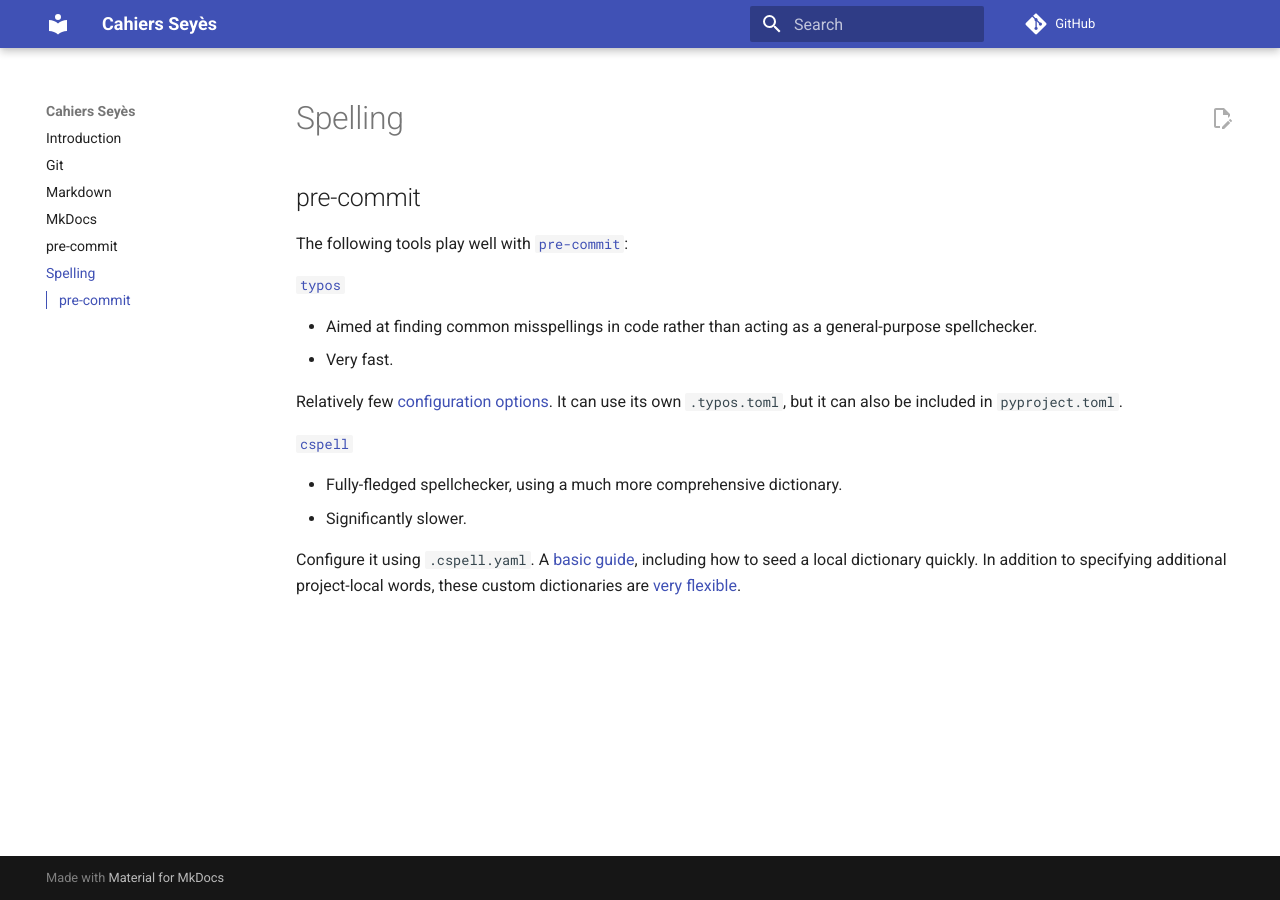
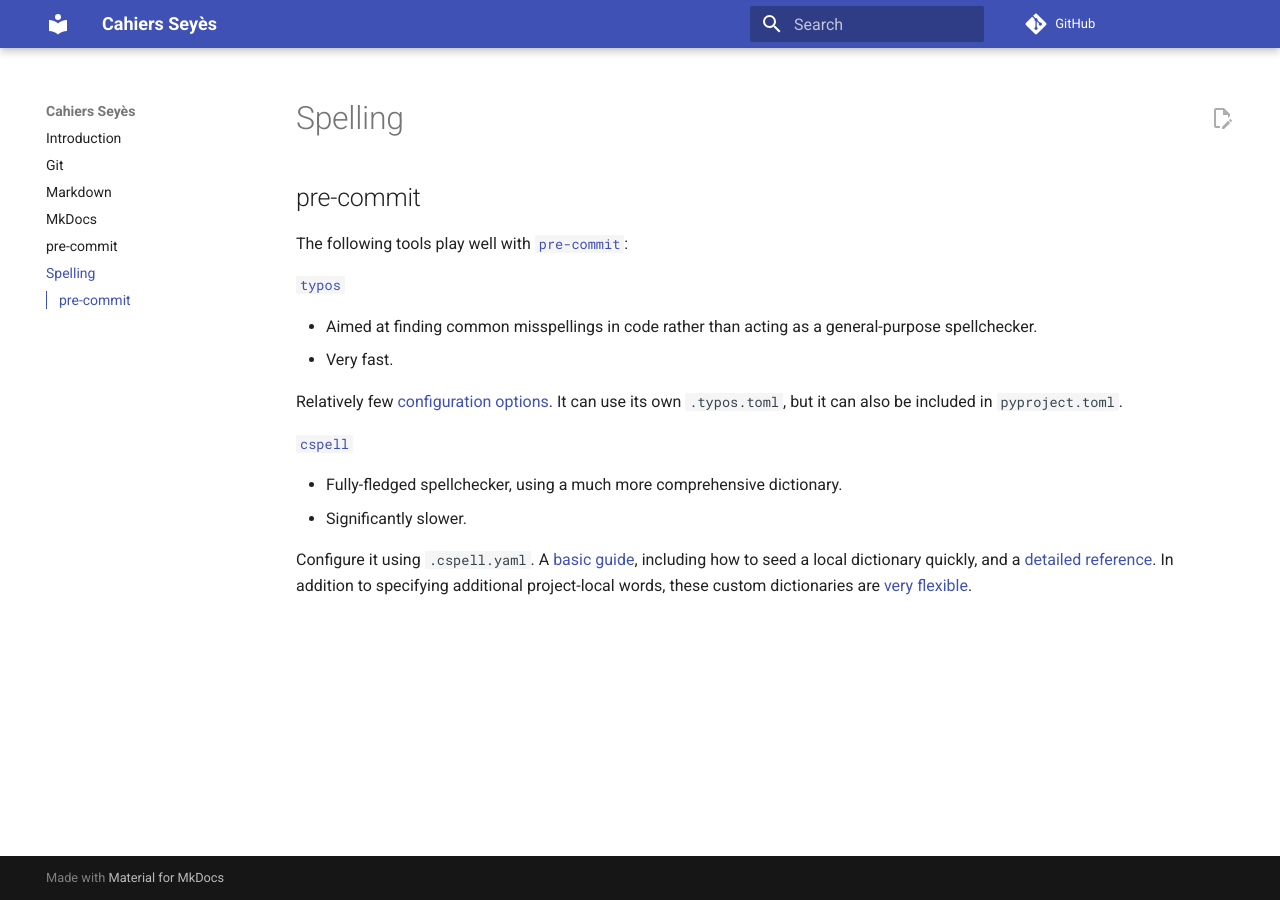
Before and after one commit to ligne/cahiers, an MkDocs documentation site: the page built from docs/spelling.md, in a window 1280 px wide. Built offline with MkDocs 1.6.1 and Material for MkDocs 9.7.7, drawn with Linux system fonts in a browser that asks for light colours; comment, search, counter and statistics services are not loaded.

Commit message:
cspell configuration reference

```diff
--- a/docs/spelling.md
+++ b/docs/spelling.md
@@ -18,5 +18,5 @@ It can use its own `.typos.toml`, but it can also be included in `pyproject.toml
 * Significantly slower.
 
 Configure it using `.cspell.yaml`.
-A [basic guide](https://cspell.org/docs/getting-started), including how to seed a local dictionary quickly.
+A [basic guide](https://cspell.org/docs/getting-started), including how to seed a local dictionary quickly, and a [detailed reference](https://cspell.org/docs/Configuration).
 In addition to specifying additional project-local words, these custom dictionaries are [very flexible](https://cspell.org/docs/dictionaries/custom-dictionaries).
```
